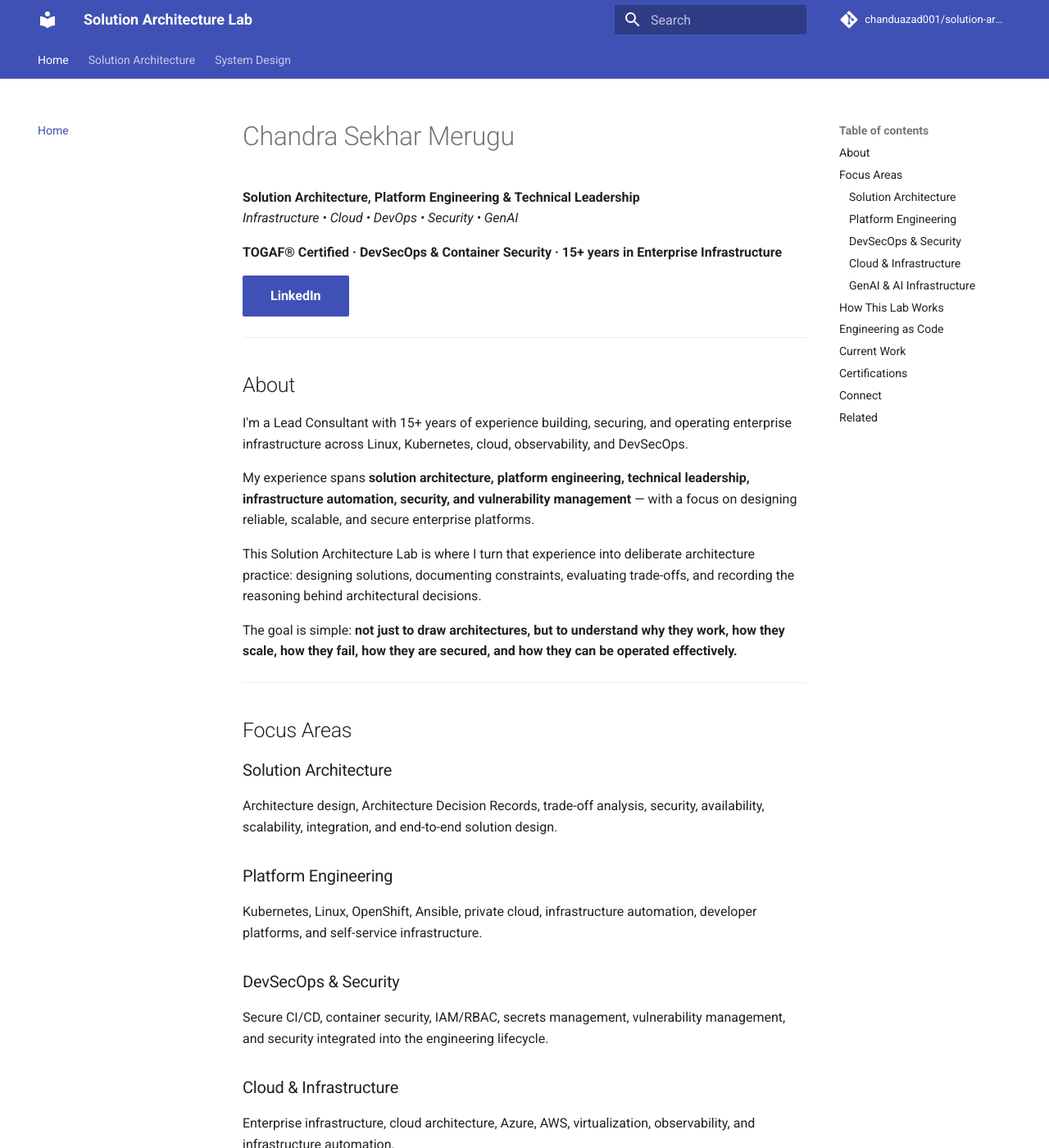
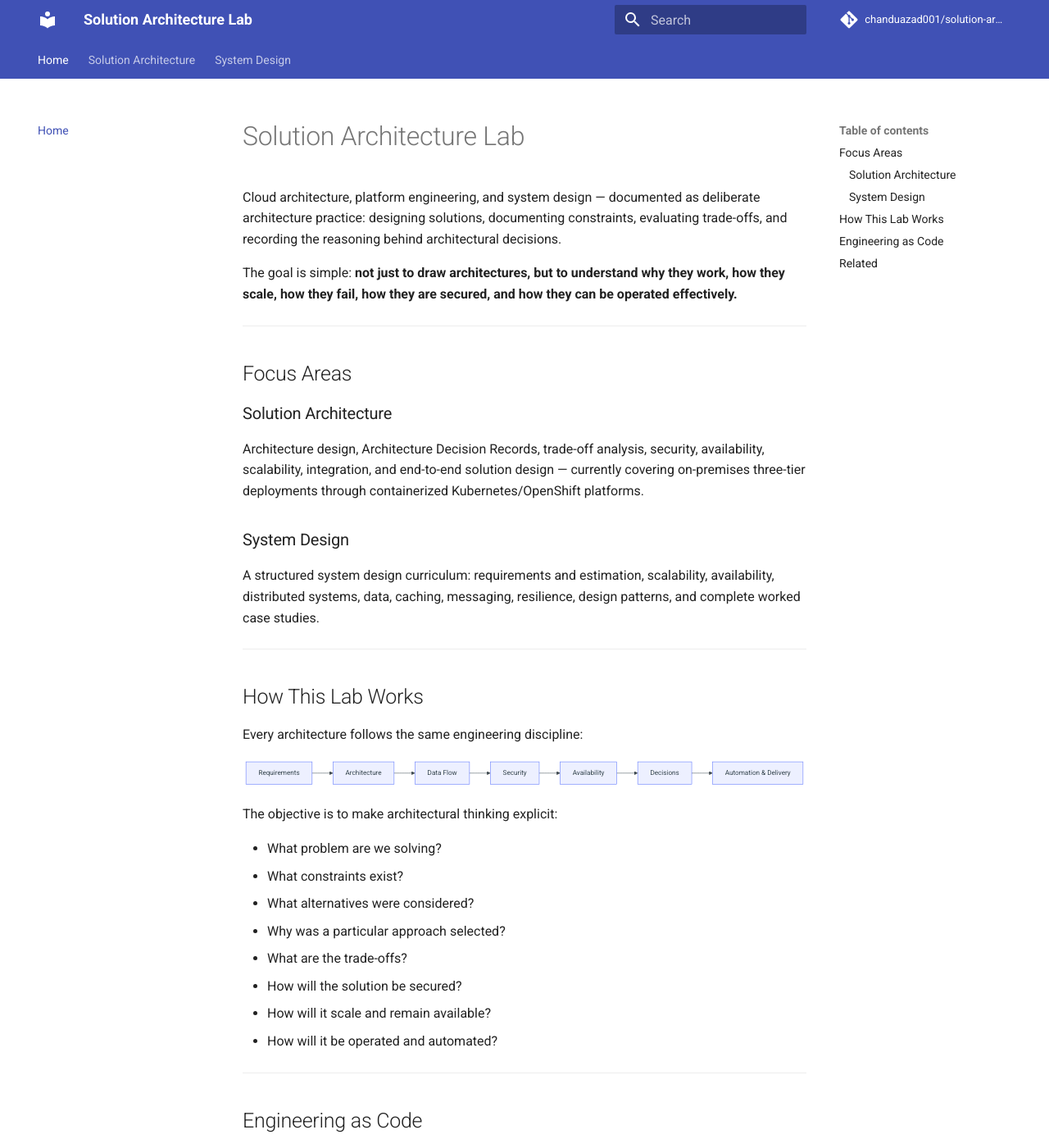
Before and after one commit to chanduazad001/solution-architecture-lab, an MkDocs documentation site: the page built from docs/index.md, in a window 1280 px wide and 1400 px high. Shown: the whole window at 82% size. Built offline with MkDocs 1.6.1 and Material for MkDocs 9.7.7, drawn with Linux system fonts in a browser that asks for light colours; comment, search, counter and statistics services are not loaded; some of the changed text lies outside the part shown.

Commit message:
Scope home page to Solution Architecture and System Design only
Removes the personal bio, certifications, and Connect section — the
chanduazad001.github.io hub already covers that — and drops the
DevSecOps/Cloud/GenAI focus-area cards now that Cybersecurity
Architecture Lab and AI Platform Architecture Lab exist as dedicated
labs for those topics.

Co-Authored-By: Claude Sonnet 5 <noreply@anthropic.com>

```diff
--- a/docs/index.md
+++ b/docs/index.md
@@ -1,33 +1,13 @@
-# Chandra Sekhar Merugu
+# Solution Architecture Lab
 
-**Solution Architecture, Platform Engineering & Technical Leadership**
-*Infrastructure • Cloud • DevOps • Security • GenAI*
-
-**TOGAF® Certified · DevSecOps & Container Security · 15+ years in Enterprise Infrastructure**
-
-[LinkedIn](https://www.linkedin.com/in/chandrasekhar-merugu){ .md-button .md-button--primary }
-
----
-
-## About
-
-I'm a Lead Consultant with 15+ years of experience building, securing, and
-operating enterprise infrastructure across Linux, Kubernetes, cloud,
-observability, and DevSecOps.
-
-My experience spans **solution architecture, platform engineering, technical
-leadership, infrastructure automation, security, and vulnerability
-management** — with a focus on designing reliable, scalable, and secure
-enterprise platforms.
-
-This Solution Architecture Lab is where I turn that experience into deliberate
-architecture practice: designing solutions, documenting constraints,
-evaluating trade-offs, and recording the reasoning behind architectural
-decisions.
+Cloud architecture, platform engineering, and system design — documented
+as deliberate architecture practice: designing solutions, documenting
+constraints, evaluating trade-offs, and recording the reasoning behind
+architectural decisions.
 
 The goal is simple: **not just to draw architectures, but to understand why
-they work, how they scale, how they fail, how they are secured, and how they
-can be operated effectively.**
+they work, how they scale, how they fail, how they are secured, and how
+they can be operated effectively.**
 
 ---
 
@@ -37,28 +17,14 @@ can be operated effectively.**
 
 Architecture design, Architecture Decision Records, trade-off analysis,
 security, availability, scalability, integration, and end-to-end solution
-design.
+design — currently covering on-premises three-tier deployments through
+containerized Kubernetes/OpenShift platforms.
 
-### Platform Engineering
+### System Design
 
-Kubernetes, Linux, OpenShift, Ansible, private cloud, infrastructure
-automation, developer platforms, and self-service infrastructure.
-
-### DevSecOps & Security
-
-Secure CI/CD, container security, IAM/RBAC, secrets management,
-vulnerability management, and security integrated into the engineering
-lifecycle.
-
-### Cloud & Infrastructure
-
-Enterprise infrastructure, cloud architecture, Azure, AWS, virtualization,
-observability, and infrastructure automation.
-
-### GenAI & AI Infrastructure
-
-AI applications, RAG architectures, AI agents, observability for AI
-workloads, and secure AI infrastructure.
+A structured system design curriculum: requirements and estimation,
+scalability, availability, distributed systems, data, caching, messaging,
+resilience, design patterns, and complete worked case studies.
 
 ---
 
@@ -115,69 +81,11 @@ controlled.
 
 ---
 
-## Current Work
-
-The lab is evolving across several areas:
-
-- Solution Architecture
-- Cloud Architecture
-- Platform Engineering
-- DevSecOps
-- Kubernetes & OpenShift
-- Infrastructure Automation
-- Python Applications
-- GenAI & AI Infrastructure
-- Observability & SRE
-- Architecture Decision Records
-
-New architectures and engineering experiments will be added as they are
-designed and implemented.
-
----
-
-## Certifications
-
-**Architecture**
-
-TOGAF® Certified (Level 1 & 2)
-
-**Security & DevSecOps**
-
-CEH Master · CEH Practical · CompTIA Security+ · CompTIA CySA+ ·
-DevSecOps & Container Security
-
-**Cloud & Infrastructure**
-
-RHCSA · AWS Cloud Practitioner · Microsoft Azure Fundamentals ·
-NVIDIA AI Infrastructure & Operations
-
-**Agile**
-
-PSM I
-
----
-
-## Connect
-
-Open to conversations around:
-
-**Solution Architecture · Platform Engineering · Technical Leadership ·
-DevSecOps · Cloud · AI Infrastructure**
-
-[Connect on LinkedIn](https://www.linkedin.com/in/chandrasekhar-merugu){ .md-button .md-button--primary }
-
----
-
 ## Related
 
-* [chanduazad001.github.io](https://chanduazad001.github.io/) — all labs
+* [chanduazad001.github.io](https://chanduazad001.github.io/) — all labs, and more about me
 * [Cybersecurity Architecture Lab](https://chanduazad001.github.io/cybersecurity-architecture-lab/) — application, cloud, and enterprise security architecture
-
----
-
-> **Architecture is not just about drawing systems.
-> It is about making intentional decisions, understanding trade-offs,
-> and building systems that can evolve.**
+* [AI Platform Architecture Lab](https://chanduazad001.github.io/ai-platform-architecture-lab/) — AI platform architecture and AI system design
 
 ---
 
--- a/mkdocs.yml
+++ b/mkdocs.yml
@@ -1,5 +1,5 @@
 site_name: Solution Architecture Lab
-site_description: Cloud Architecture, Platform Engineering, DevSecOps and AI
+site_description: Cloud Architecture, Platform Engineering, and System Design
 site_author: Chandra Sekhar Merugu
 site_url: https://chanduazad001.github.io/solution-architecture-lab/
 
```
Also changed, not shown: README.md (+6 -4 lines).
